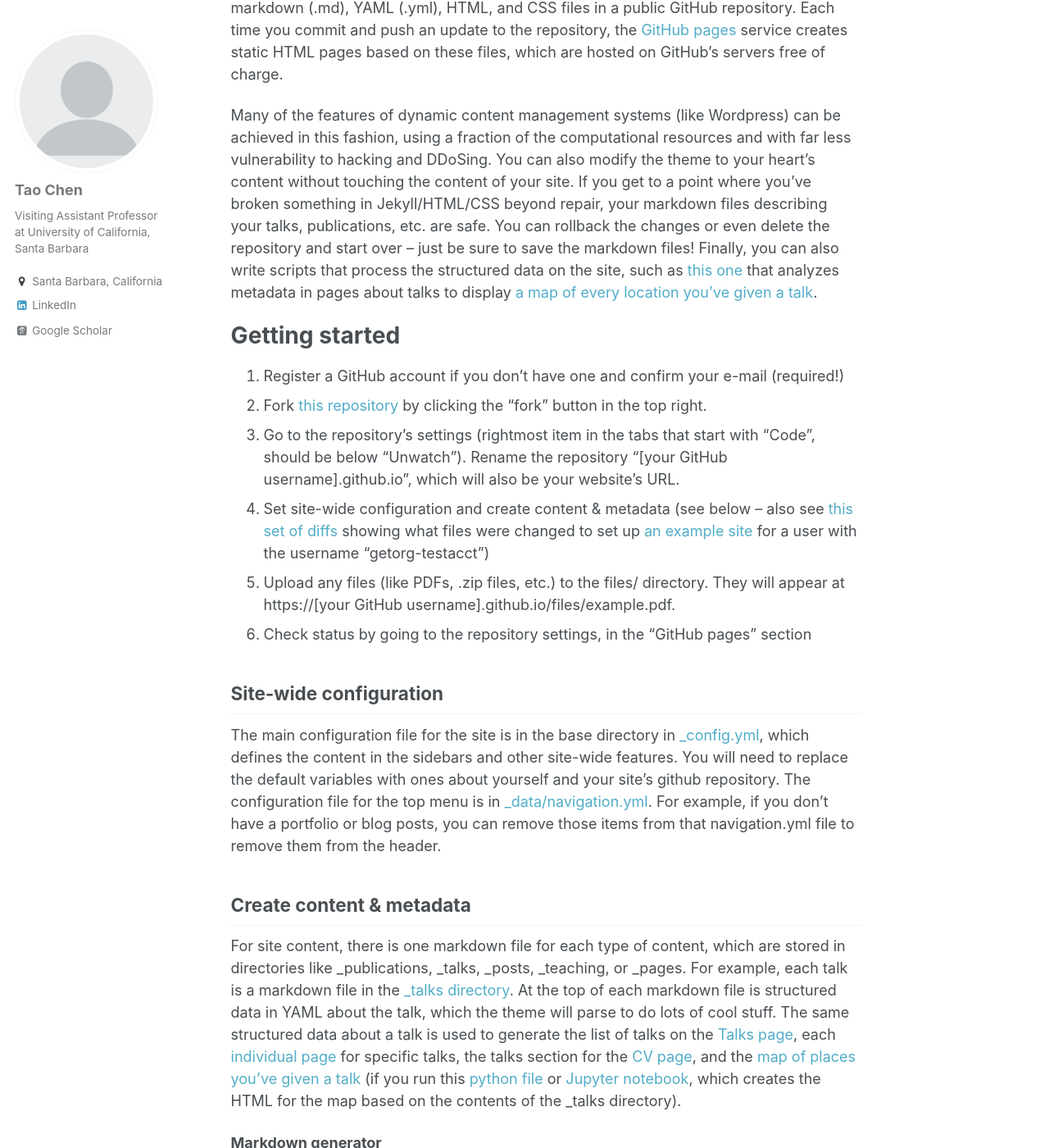
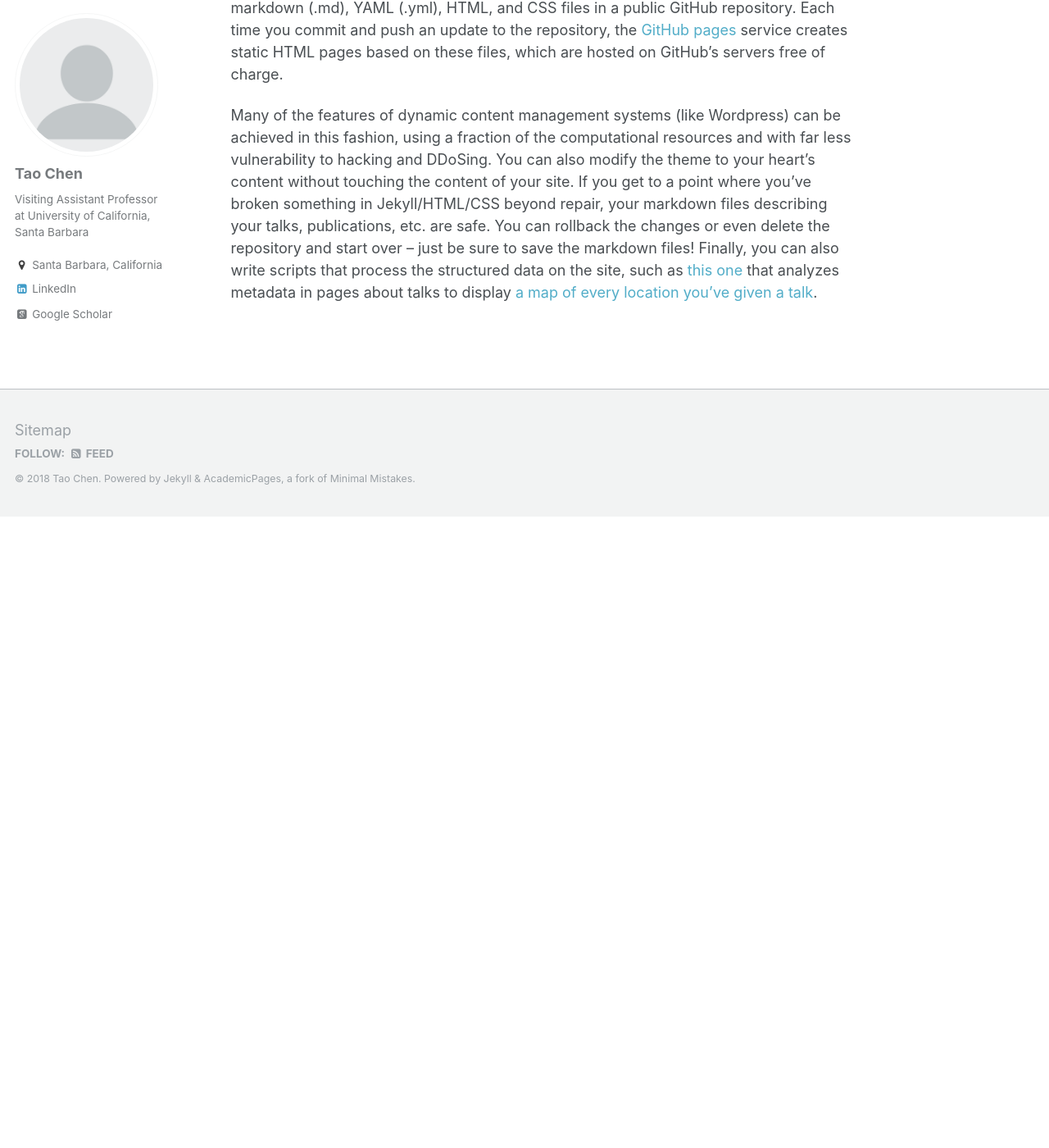
Before and after one commit to cherntodd/cherntodd.github.io, a Jekyll site: the page built from _pages/about.md, in a window 1280 px wide and 1400 px high, scrolled down 669 px. Shown: the whole window at 82% size. Built offline with Jekyll 4.4.1, drawn with Linux system fonts in a browser that asks for light colours; some web fonts are replaced; after the commit the page ends 1299 px from its top, so only the background shows below that; some of the changed text lies outside the part shown.

Commit message:
no message

```diff
--- a/_pages/about.md
+++ b/_pages/about.md
@@ -1,8 +1,6 @@
 ---
 permalink: /
-title: "Tao Chen
-        Department of Statistics and Applied Probability
-		University of California, Santa Barbara"
+title: "Tao Chen - Department of Statistics and Applied Probability - University of California, Santa Barbara"
 excerpt: "About me"
 author_profile: true
 redirect_from:
@@ -17,36 +15,3 @@ A data-driven personal website
 Like many other Jekyll-based GitHub Pages templates, academicpages makes you separate the website's content from its form. The content & metadata of your website are in structured markdown files, while various other files constitute the theme, specifying how to transform that content & metadata into HTML pages. You keep these various markdown (.md), YAML (.yml), HTML, and CSS files in a public GitHub repository. Each time you commit and push an update to the repository, the [GitHub pages](https://pages.github.com/) service creates static HTML pages based on these files, which are hosted on GitHub's servers free of charge.
 
 Many of the features of dynamic content management systems (like Wordpress) can be achieved in this fashion, using a fraction of the computational resources and with far less vulnerability to hacking and DDoSing. You can also modify the theme to your heart's content without touching the content of your site. If you get to a point where you've broken something in Jekyll/HTML/CSS beyond repair, your markdown files describing your talks, publications, etc. are safe. You can rollback the changes or even delete the repository and start over -- just be sure to save the markdown files! Finally, you can also write scripts that process the structured data on the site, such as [this one](https://github.com/academicpages/academicpages.github.io/blob/master/talkmap.ipynb) that analyzes metadata in pages about talks to display [a map of every location you've given a talk](https://academicpages.github.io/talkmap.html).
-
-Getting started
-======
-1. Register a GitHub account if you don't have one and confirm your e-mail (required!)
-1. Fork [this repository](https://github.com/academicpages/academicpages.github.io) by clicking the "fork" button in the top right.
-1. Go to the repository's settings (rightmost item in the tabs that start with "Code", should be below "Unwatch"). Rename the repository "[your GitHub username].github.io", which will also be your website's URL.
-1. Set site-wide configuration and create content & metadata (see below -- also see [this set of diffs](http://archive.is/3TPas) showing what files were changed to set up [an example site](https://getorg-testacct.github.io) for a user with the username "getorg-testacct")
-1. Upload any files (like PDFs, .zip files, etc.) to the files/ directory. They will appear at https://[your GitHub username].github.io/files/example.pdf.
-1. Check status by going to the repository settings, in the "GitHub pages" section
-
-Site-wide configuration
-------
-The main configuration file for the site is in the base directory in [_config.yml](https://github.com/academicpages/academicpages.github.io/blob/master/_config.yml), which defines the content in the sidebars and other site-wide features. You will need to replace the default variables with ones about yourself and your site's github repository. The configuration file for the top menu is in [_data/navigation.yml](https://github.com/academicpages/academicpages.github.io/blob/master/_data/navigation.yml). For example, if you don't have a portfolio or blog posts, you can remove those items from that navigation.yml file to remove them from the header.
-
-Create content & metadata
-------
-For site content, there is one markdown file for each type of content, which are stored in directories like _publications, _talks, _posts, _teaching, or _pages. For example, each talk is a markdown file in the [_talks directory](https://github.com/academicpages/academicpages.github.io/tree/master/_talks). At the top of each markdown file is structured data in YAML about the talk, which the theme will parse to do lots of cool stuff. The same structured data about a talk is used to generate the list of talks on the [Talks page](https://academicpages.github.io/talks), each [individual page](https://academicpages.github.io/talks/2012-03-01-talk-1) for specific talks, the talks section for the [CV page](https://academicpages.github.io/cv), and the [map of places you've given a talk](https://academicpages.github.io/talkmap.html) (if you run this [python file](https://github.com/academicpages/academicpages.github.io/blob/master/talkmap.py) or [Jupyter notebook](https://github.com/academicpages/academicpages.github.io/blob/master/talkmap.ipynb), which creates the HTML for the map based on the contents of the _talks directory).
-
-**Markdown generator**
-
-I have also created [a set of Jupyter notebooks](https://github.com/academicpages/academicpages.github.io/tree/master/markdown_generator
-) that converts a CSV containing structured data about talks or presentations into individual markdown files that will be properly formatted for the academicpages template. The sample CSVs in that directory are the ones I used to create my own personal website at stuartgeiger.com. My usual workflow is that I keep a spreadsheet of my publications and talks, then run the code in these notebooks to generate the markdown files, then commit and push them to the GitHub repository.
-
-How to edit your site's GitHub repository
-------
-Many people use a git client to create files on their local computer and then push them to GitHub's servers. If you are not familiar with git, you can directly edit these configuration and markdown files directly in the github.com interface. Navigate to a file (like [this one](https://github.com/academicpages/academicpages.github.io/blob/master/_talks/2012-03-01-talk-1.md) and click the pencil icon in the top right of the content preview (to the right of the "Raw | Blame | History" buttons). You can delete a file by clicking the trashcan icon to the right of the pencil icon. You can also create new files or upload files by navigating to a directory and clicking the "Create new file" or "Upload files" buttons.
-
-Example: editing a markdown file for a talk
-![Editing a markdown file for a talk](/images/editing-talk.png)
-
-For more info
-------
-More info about configuring academicpages can be found in [the guide](https://academicpages.github.io/markdown/). The [guides for the Minimal Mistakes theme](https://mmistakes.github.io/minimal-mistakes/docs/configuration/) (which this theme was forked from) might also be helpful.
```
